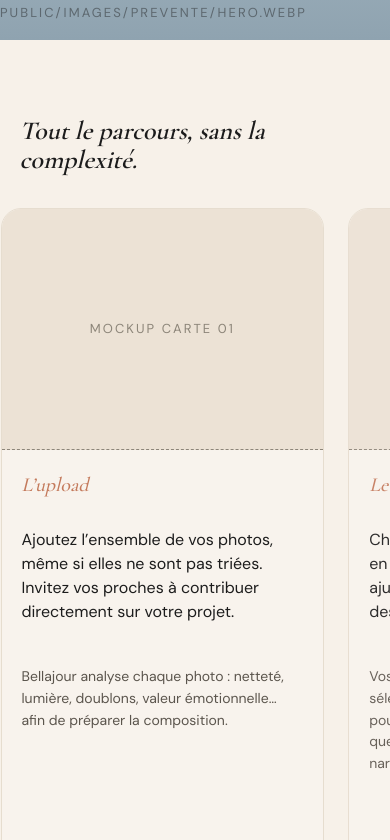
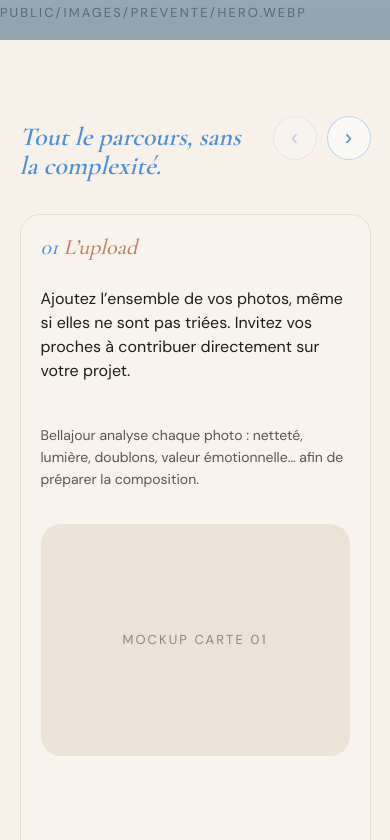
Before and after one commit to Lecrackerssurlepot/bellajour-prelaunch, a Next.js app: page /preventes in a window 390 px wide. Shown: the part 804-1644 px from the top of the page. Built offline with nearby package versions, Linux system fonts and the light colour scheme.

Commit message:
style(section-2): refonte layout cartes + transition carrousel
Co-Authored-By: Claude Opus 4.8 (1M context) <noreply@anthropic.com>

```diff
--- a/src/app/preventes/S2Experience.tsx
+++ b/src/app/preventes/S2Experience.tsx
@@ -1,11 +1,13 @@
 'use client'
 
-import { useRef } from 'react'
+import { useCallback, useEffect, useRef, useState } from 'react'
 import './s2-experience.css'
 
 /* PRD §5.2 — S2 Expérience Bellajour.
-   Carrousel horizontal de 4 cartes. Desktop ~2,5 cartes / mobile 1,2 carte (D3).
-   Scroll-snap CSS + flèches. Wording figé du PRD (UX + Algo par carte). */
+   Carrousel horizontal de 4 cartes piloté par activeIndex (transform translateX).
+   Desktop ~2,5 cartes / mobile 1 carte + peek (~10%). Flèches + swipe.
+   Carte active = la plus à gauche (opacity 1), les autres figées (opacity 0.4).
+   Wording figé du PRD (UX + Algo par carte). */
 
 interface Carte {
   num: string
@@ -43,15 +45,50 @@ const CARTES: Carte[] = [
   },
 ]
 
+const SWIPE_THRESHOLD = 50 // px
+
 export default function S2Experience() {
   const trackRef = useRef<HTMLDivElement>(null)
+  const touchStartX = useRef<number | null>(null)
+  const [activeIndex, setActiveIndex] = useState(0)
 
-  const scrollByCard = (dir: 1 | -1) => {
+  const goTo = useCallback((index: number) => {
+    setActiveIndex((prev) => {
+      const next = Math.max(0, Math.min(CARTES.length - 1, index))
+      return next === prev ? prev : next
+    })
+  }, [])
+
+  // Décale le track de activeIndex × (largeur carte + gap), mesuré sur le DOM
+  // pour gérer automatiquement gap et largeurs responsive (vw/clamp).
+  const applyShift = useCallback(() => {
     const track = trackRef.current
     if (!track) return
-    const card = track.querySelector<HTMLElement>('.s2-card')
-    const step = card ? card.offsetWidth + 24 : track.clientWidth * 0.8
-    track.scrollBy({ left: dir * step, behavior: 'smooth' })
+    const cards = track.querySelectorAll<HTMLElement>('.s2-card')
+    if (cards.length === 0) return
+    const step =
+      cards.length > 1
+        ? cards[1].offsetLeft - cards[0].offsetLeft
+        : cards[0].offsetWidth
+    track.style.setProperty('--s2-shift', `${-activeIndex * step}px`)
+  }, [activeIndex])
+
+  useEffect(() => {
+    applyShift()
+    window.addEventListener('resize', applyShift)
+    return () => window.removeEventListener('resize', applyShift)
+  }, [applyShift])
+
+  const onTouchStart = (e: React.TouchEvent) => {
+    touchStartX.current = e.touches[0].clientX
+  }
+  const onTouchEnd = (e: React.TouchEvent) => {
+    if (touchStartX.current === null) return
+    const delta = e.changedTouches[0].clientX - touchStartX.current
+    if (Math.abs(delta) > SWIPE_THRESHOLD) {
+      goTo(activeIndex + (delta < 0 ? 1 : -1))
+    }
+    touchStartX.current = null
   }
 
   return (
@@ -59,22 +96,45 @@ export default function S2Experience() {
       <div className="s2-head">
         <h2 className="s2-title">Tout le parcours, sans la complexité.</h2>
         <div className="s2-arrows">
-          <button type="button" className="s2-arrow" aria-label="Précédent" onClick={() => scrollByCard(-1)}>‹</button>
-          <button type="button" className="s2-arrow" aria-label="Suivant" onClick={() => scrollByCard(1)}>›</button>
+          <button
+            type="button"
+            className="s2-arrow"
+            aria-label="Précédent"
+            disabled={activeIndex === 0}
+            onClick={() => goTo(activeIndex - 1)}
+          >
+            ‹
+          </button>
+          <button
+            type="button"
+            className="s2-arrow"
+            aria-label="Suivant"
+            disabled={activeIndex === CARTES.length - 1}
+            onClick={() => goTo(activeIndex + 1)}
+          >
+            ›
+          </button>
         </div>
       </div>
 
-      <div className="s2-track" ref={trackRef}>
-        {CARTES.map((c) => (
-          <article key={c.num} className="s2-card">
-            <div className="s2-card-media" aria-hidden="true">
-              <span className="s2-card-media-label">MOCKUP CARTE {c.num}</span>
-            </div>
+      <div
+        className="s2-track"
+        ref={trackRef}
+        onTouchStart={onTouchStart}
+        onTouchEnd={onTouchEnd}
+      >
+        {CARTES.map((c, i) => (
+          <article key={c.num} className="s2-card" data-active={i === activeIndex}>
             <div className="s2-card-body">
-              <span className="s2-card-label">{c.label}</span>
+              <span className="s2-card-label">
+                <span className="s2-card-num">{c.num}</span> {c.label}
+              </span>
               <p className="s2-card-ux">{c.ux}</p>
               <p className="s2-card-algo">{c.algo}</p>
               {c.cloture && <p className="s2-card-cloture">{c.cloture}</p>}
+            </div>
+            <div className="s2-card-media" aria-hidden="true">
+              <span className="s2-card-media-label">MOCKUP CARTE {c.num}</span>
             </div>
           </article>
         ))}
--- a/src/app/preventes/s2-experience.css
+++ b/src/app/preventes/s2-experience.css
@@ -1,6 +1,7 @@
 /* ════════════════════════════════════════════════════════════
    PRÉVENTE — S2 Expérience (carrousel 4 cartes) (PRD §5.2 / D3)
-   Desktop ~2,5 cartes visibles · Mobile 1,2 carte.
+   Desktop ~2,5 cartes visibles · Mobile 1 carte + peek.
+   Carrousel piloté par activeIndex → transform translateX (GPU only).
    ════════════════════════════════════════════════════════════ */
 
 .s2 {
@@ -25,7 +26,7 @@
   font-weight: 600;
   font-size: clamp(26px, 3.6vw, var(--bj-fs-h2));
   line-height: 1.12;
-  color: var(--bj-text);
+  color: var(--bj-action); /* bleu Bellajour — même token que .s1-title / logo / CTA */
 }
 
 /* ── Flèches ── */
@@ -42,36 +43,35 @@
   cursor: pointer;
   transition: background var(--bj-dur-fast) var(--bj-ease);
 }
-.s2-arrow:hover { background: var(--bj-action-soft); }
-@media (max-width: 767px) {
-  .s2-arrows { display: none; } /* mobile = swipe au doigt (D3) */
+.s2-arrow:hover:not(:disabled) { background: var(--bj-action-soft); }
+.s2-arrow:disabled { opacity: 0.35; cursor: default; }
+
+/* ── Track : carrousel transform-driven ── */
+.s2-track {
+  display: flex;
+  gap: clamp(24px, 3vw, 44px); /* respiration ~32-48px desktop */
+  padding: 0 5vw;
+  overflow: visible; /* .s2 masque le débordement */
+  transform: translateX(var(--s2-shift, 0px));
+  transition: transform 0.6s var(--bj-ease); /* --bj-ease = cubic-bezier(0.4,0,0.2,1) */
+  will-change: transform;
 }
 
-/* ── Track scroll-snap ── */
-.s2-track {
-  display: flex;
-  gap: 24px;
-  overflow-x: auto;
-  scroll-snap-type: x mandatory;
-  -webkit-overflow-scrolling: touch;
-  padding: 0 5vw 8px;
-  scrollbar-width: none;
-}
-.s2-track::-webkit-scrollbar { display: none; }
-
-/* Largeur carte : mobile 1,2 carte / tablette ~2,5 / desktop ~2,5.
-   83vw mobile laisse l'amorce de la suivante visible (D3). */
+/* Largeur carte : mobile 1 carte + ~10% peek / tablette ~2,5 / desktop ~2,5. */
 .s2-card {
   flex: 0 0 auto;
-  width: 83vw;
-  scroll-snap-align: start;
+  width: 90vw;
   background: var(--bj-cream-tint-1);
   border: 1px solid var(--bj-cream-tint-3);
   border-radius: var(--bj-r-lg);
   overflow: hidden;
   display: flex;
   flex-direction: column;
+  opacity: 0.4; /* cartes inactives figées */
+  transition: opacity 0.6s var(--bj-ease);
 }
+.s2-card[data-active='true'] { opacity: 1; } /* carte active = la plus à gauche */
+
 @media (min-width: 768px) {
   .s2-card { width: 38vw; }
 }
@@ -79,26 +79,7 @@
   .s2-card { width: clamp(360px, 32vw, 440px); }
 }
 
-/* Carte active (1ère visible) plus présente, les autres légèrement en retrait. */
-.s2-card + .s2-card { opacity: 0.92; }
-
-.s2-card-media {
-  width: 100%;
-  aspect-ratio: 4 / 3;
-  background: var(--bj-cream-tint-2);
-  border-bottom: 1px dashed var(--bj-text-faint);
-  display: flex;
-  align-items: center;
-  justify-content: center;
-}
-.s2-card-media-label {
-  font-family: var(--bj-font-ui);
-  font-size: var(--bj-fs-xs);
-  letter-spacing: 0.16em;
-  text-transform: uppercase;
-  color: var(--bj-text-faint);
-}
-
+/* ── Corps : titre → texte (en haut) ── */
 .s2-card-body {
   padding: clamp(20px, 3vw, 32px);
   display: flex;
@@ -108,8 +89,13 @@
 .s2-card-label {
   font-family: var(--bj-font-display);
   font-style: italic;
-  font-size: var(--bj-fs-display-sm);
+  font-size: clamp(22px, 2.4vw, 28px); /* titre de carte « en gros » en haut */
+  line-height: 1.1;
   color: var(--bj-terracotta-2);
+}
+.s2-card-num {
+  font-style: italic;
+  color: var(--bj-action);
 }
 .s2-card-ux {
   font-family: var(--bj-font-ui);
@@ -130,3 +116,26 @@
   color: var(--bj-action);
   margin-top: 4px;
 }
+
+/* ── Visuel / mockup arrondi (en bas) ── */
+.s2-card-media {
+  margin: 0 clamp(20px, 3vw, 32px) clamp(20px, 3vw, 32px);
+  aspect-ratio: 4 / 3;
+  background: var(--bj-cream-tint-2);
+  border-radius: var(--bj-r-lg);
+  display: flex;
+  align-items: center;
+  justify-content: center;
+}
+.s2-card-media-label {
+  font-family: var(--bj-font-ui);
+  font-size: var(--bj-fs-xs);
+  letter-spacing: 0.16em;
+  text-transform: uppercase;
+  color: var(--bj-text-faint);
+}
+
+@media (prefers-reduced-motion: reduce) {
+  .s2-track,
+  .s2-card { transition: none; }
+}
```
